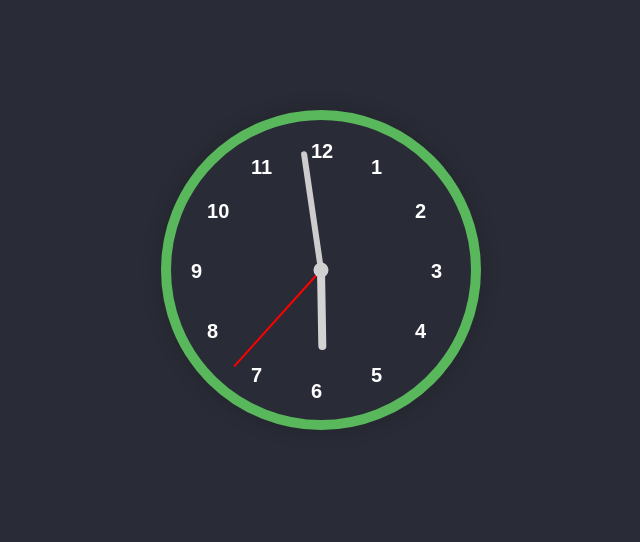
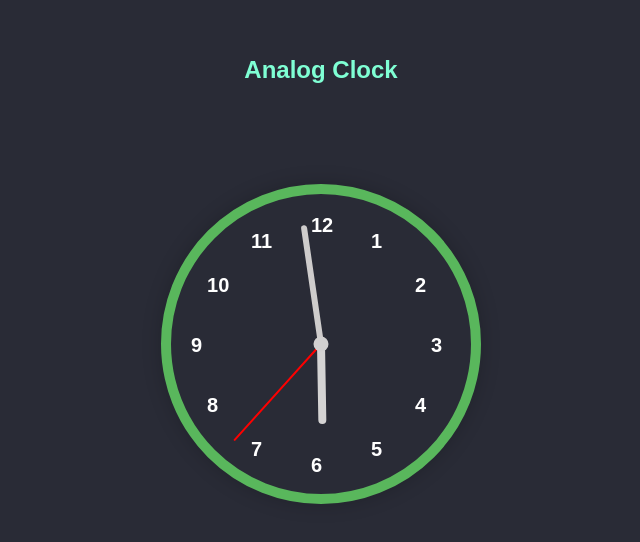
Before and after one commit to RubelShahriar/analog-clock-javascript, a plain HTML site: page index.html in a window 1280 px wide. Shown: the part 130-672 px from the top of the page, without its empty margins (319-959 px from the left). Drawn offline with Linux system fonts and the light colour scheme.

Commit message:
project setup

```diff
--- a/index.html
+++ b/index.html
@@ -13,6 +13,12 @@
         margin: 0;
         background-color: rgb(41, 43, 54);
         font-family: Arial, sans-serif;
+      }
+
+      h2 {
+        color: aquamarine;
+        margin-bottom: 100px;
+        text-align: center;
       }
 
       .clock {
@@ -83,6 +89,8 @@
     </style>
   </head>
   <body>
+    <div>
+      <h2>Analog Clock</h2>
       <div class="clock">
         <div class="hand hour-hand"></div>
         <div class="hand minute-hand"></div>
@@ -91,6 +99,7 @@
 
         <!-- Clock numbers -->
         <div class="number" id="numbers"></div>
+      </div>
     </div>
 
     <script>
```
Lines whose indentation alone changed are shown as unchanged.
